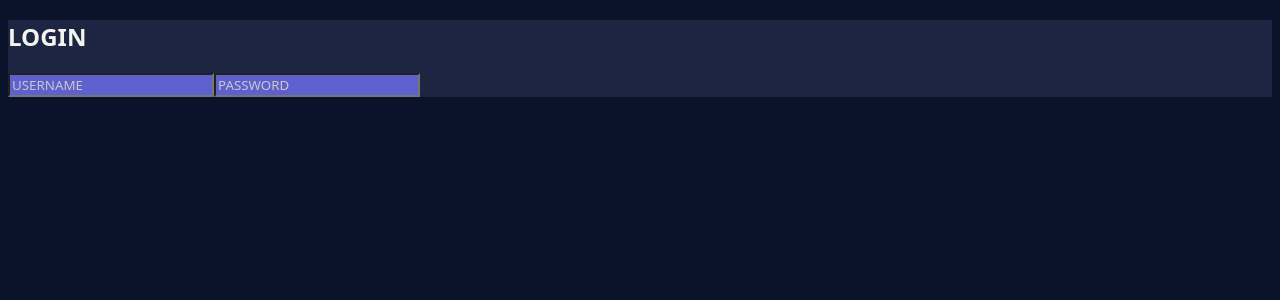
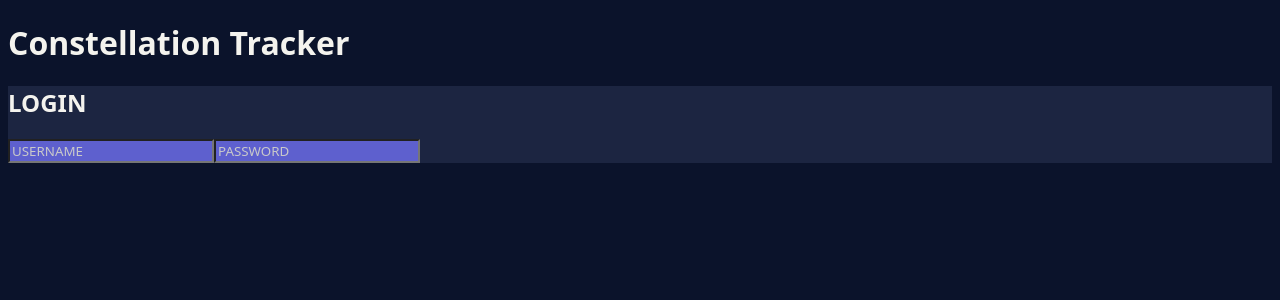
Before and after one commit to Zubanx/Constellation-Tracker, a React (Vite) app in the folder frontend/: page / in a window 1280 px wide. Shown: the top 300 px of the page. Built offline with nearby package versions, Linux system fonts and the light colour scheme.

Commit message:
add page title

```diff
--- /dev/null
+++ b/frontend/src/components/PageTitle.tsx
@@ -0,0 +1,7 @@
+function PageTitle() {
+    return(
+        <h1 id="title" className="primary-text">Constellation Tracker</h1>
+    );
+}
+
+export default PageTitle;
--- a/frontend/src/pages/LoginPage.tsx
+++ b/frontend/src/pages/LoginPage.tsx
@@ -1,8 +1,10 @@
+import PageTitle from "../components/PageTitle.tsx";
 import Login from "../components/Login.tsx";
 
 const LoginPage = () => {
     return(
         <div>
+            <PageTitle/>
             <Login/>
         </div>
     )
```
